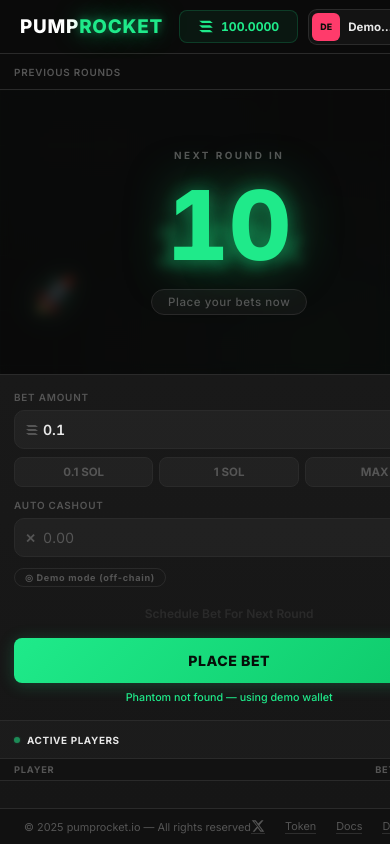
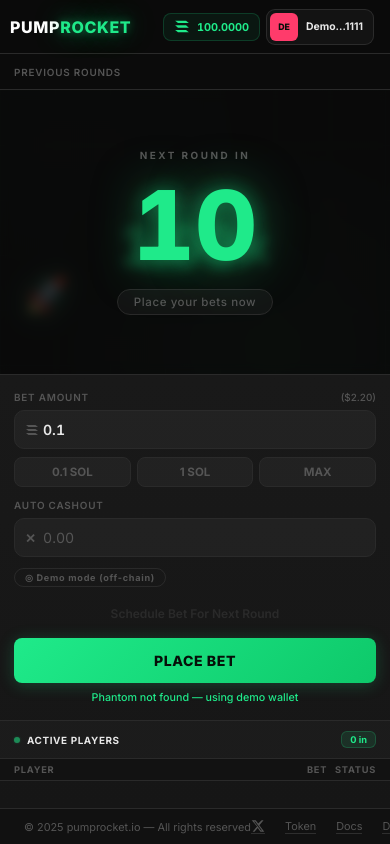
Before and after one commit to BullrunFomo/PUMPROCKET, a website: page index.html in a window 390 px wide. Both pictures are taken after a click on the button "Connect Wallet". Drawn offline with nearby package versions, Linux system fonts and the light colour scheme; no server answers.

Commit message:
Fix mobile overflow: compact header, full-width bet panel

```diff
--- a/index.html
+++ b/index.html
@@ -829,11 +829,17 @@
       .content-area { grid-template-columns: 270px 1fr; }
     }
     @media (max-width: 620px) {
+      .app { overflow-x: hidden; }
+      header { padding: 0 10px; gap: 6px; }
+      .logo { font-size: 1rem; }
+      .header-balance { padding: 6px 10px; font-size: 0.68rem; }
+      #connectWallet { padding: 6px 12px; font-size: 0.68rem; }
+      #connectWallet.connected { font-size: 0.65rem; }
+      .header-right { margin-left: auto; gap: 6px; }
       .content-area { grid-template-columns: 1fr; grid-template-rows: 320px 1fr; }
       .game-panel { order: -1; }
-      .bet-panel { border-right: none; border-top: 1px solid var(--border); overflow-y: auto; }
+      .bet-panel { border-right: none; border-top: 1px solid var(--border); overflow-y: auto; width: 100%; }
       .game-nav { display: none; }
-      .header-right { margin-left: auto; }
     }
 
     /* ─── Footer ─── */
```
